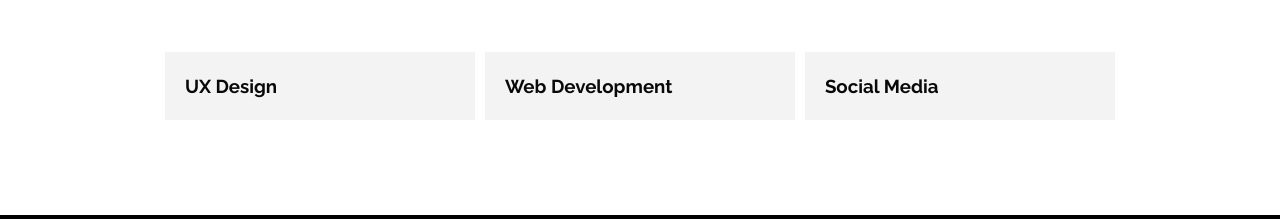
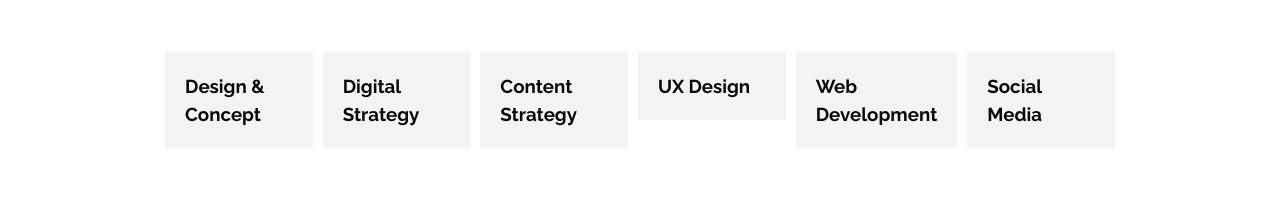
Before and after one commit to DianaLami2/holbertonschool-web_front_end, a plain HTML site: page flexbox/3-index.html in a window 1280 px wide. Shown: the part 581-800 px from the top of the page. Drawn offline with nearby package versions, Linux system fonts and the light colour scheme.

Commit message:
flexbox3

```diff
--- a/flexbox/3-index.html
+++ b/flexbox/3-index.html
@@ -66,8 +66,21 @@
             <p class="section-tagline">We work with you</p>
           </header>
           <div class="section-body">
-        </ul>
             <ul class="row">
+              <li class="col-1-3">
+                <div class="card-services">
+                  <h3 class="card-title"><a href="#">Design & Concept</a></h3>
+                </div>
+              </li>
+              <li class="col-1-3">
+                <div class="card-services">
+                  <h3 class="card-title"><a href="#">Digital Strategy</a></h3>
+                </div>
+              </li>
+              <li class="col-1-3">
+                <div class="card-services">
+                  <h3 class="card-title"><a href="#">Content Strategy</a></h3>
+                </div>
                 <li class="col-1-3">
                     <div class="card-services">
                       <h3 class="card-title"><a href="#">UX Design</a></h3>
@@ -83,7 +96,9 @@
                       <h3 class="card-title"><a href="#">Social Media</a></h3>
                     </div>
                   </li>
+              </li>
             </ul>
+
           </div>
         </div>
       </section>
--- a/flexbox/3-styles.css
+++ b/flexbox/3-styles.css
@@ -382,10 +382,11 @@
 
   /* Section SERVICES ============================= */
 
- .section-services.row{
+  .section-services .row {
     flex-wrap: wrap;
+  }
 
- }
+
 
   /*** 4. CARD ***/
 
```
Lines whose indentation alone changed are shown as unchanged.
